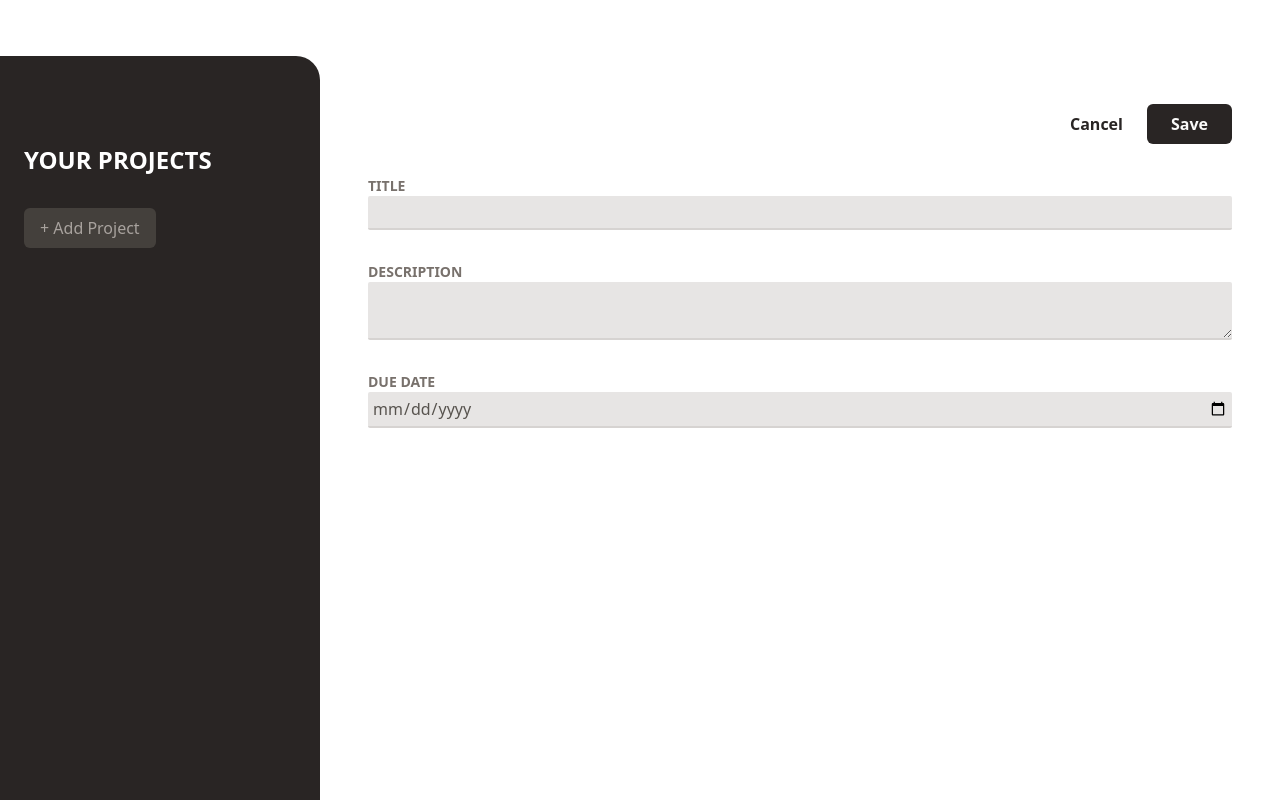
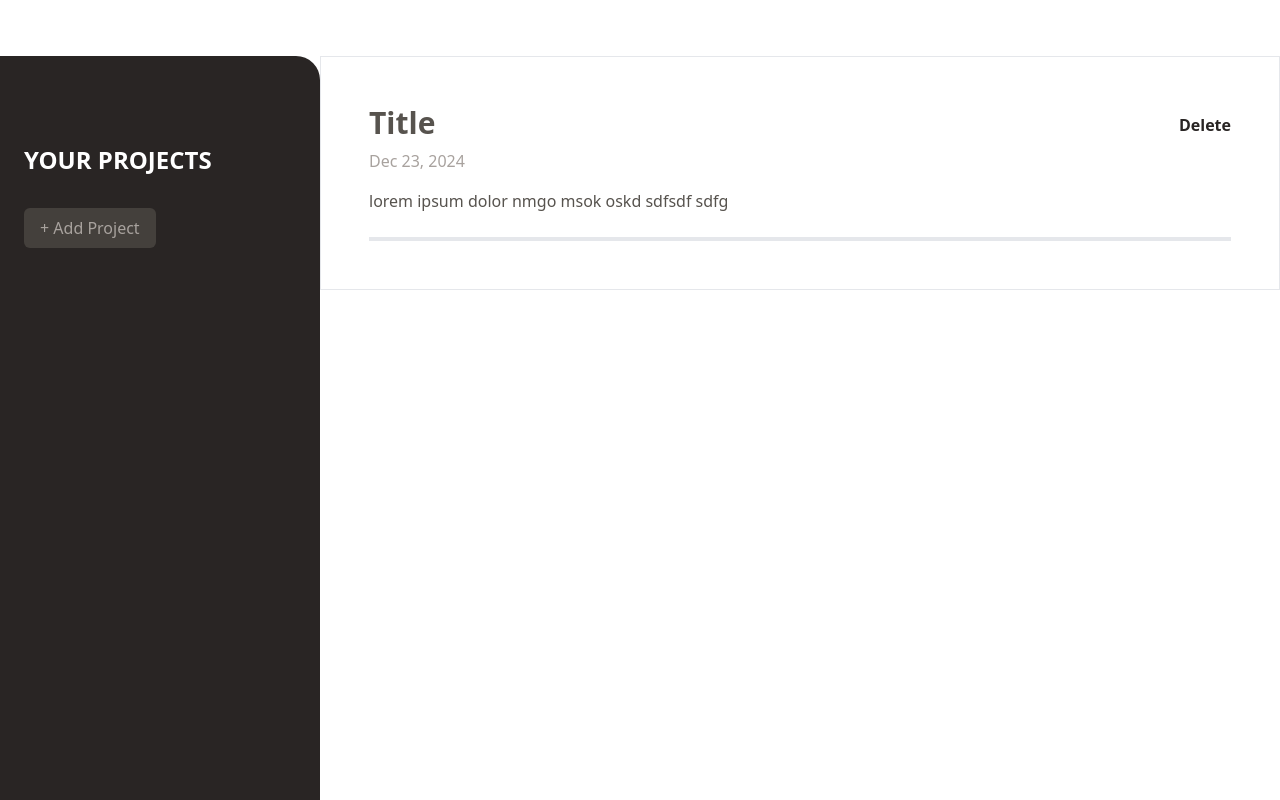
Before and after one commit to AiroldiFederico/Project-Manager-React, a React (Vite) app: page / in a window 1280 px wide. Built offline with nearby package versions, Linux system fonts and the light colour scheme.

Commit message:
Details project component

```diff
--- a/src/App.jsx
+++ b/src/App.jsx
@@ -4,6 +4,7 @@ import CreateProject from "./components/CreateProject.jsx";
 
 //hooks
 import {useRef, useState,} from "react";
+import DetailsProject from "./components/DetailsProject.jsx";
 
 function App() {
 
@@ -14,13 +15,14 @@ function App() {
         console.log(newProject);
     }
 
-    console.log(project);
+    let selected = true;
 
     return (
         <main className="flex">
+
             <Sidebar proj={project} />
 
-            <CreateProject onProjectCreate={handleProject}/>
+            { selected ? <DetailsProject/> : <CreateProject onProjectCreate={handleProject}/>}
 
         </main>
     );
--- /dev/null
+++ b/src/components/DetailsProject.jsx
@@ -0,0 +1,19 @@
+
+
+
+
+export default function DetailsProject() {
+	return <section className="h-full ml-80 p-12 w-[60rem] relative border mt-14 flex flex-col">
+
+		<button className="text-stone-800 hover:text-stone-950 font-bold px-6 py-2 absolute right-6">Delete</button>
+
+		<h1 className="text-3xl font-bold text-stone-600 mb-2">Title</h1>
+
+		<p className="mb-4 text-stone-400">Dec 23, 2024</p>
+
+		<p className="text-stone-600 whitespace-pre-wrap">lorem ipsum dolor nmgo msok oskd sdfsdf sdfg</p>
+
+		<hr className="mt-6 border-2"/>
+
+	</section>
+}
--- a/src/components/Sidebar.jsx
+++ b/src/components/Sidebar.jsx
@@ -10,7 +10,8 @@ export default function Sidebar({proj, setView}) {
 		<div>
 			<button
 				onClick={setView}
-				className="px-4 py-2 text-xs md:text-base rounded-md bg-stone-700 text-stone-400 hover:bg-stone-600 hover:text-stone-100">+ Add Project</button>
+				className="px-4 py-2 text-xs md:text-base rounded-md bg-stone-700 text-stone-400 hover:bg-stone-600 hover:text-stone-100">+ Add Project
+			</button>
 		</div>
 
 		<div className="flex flex-col gap-1">
```
